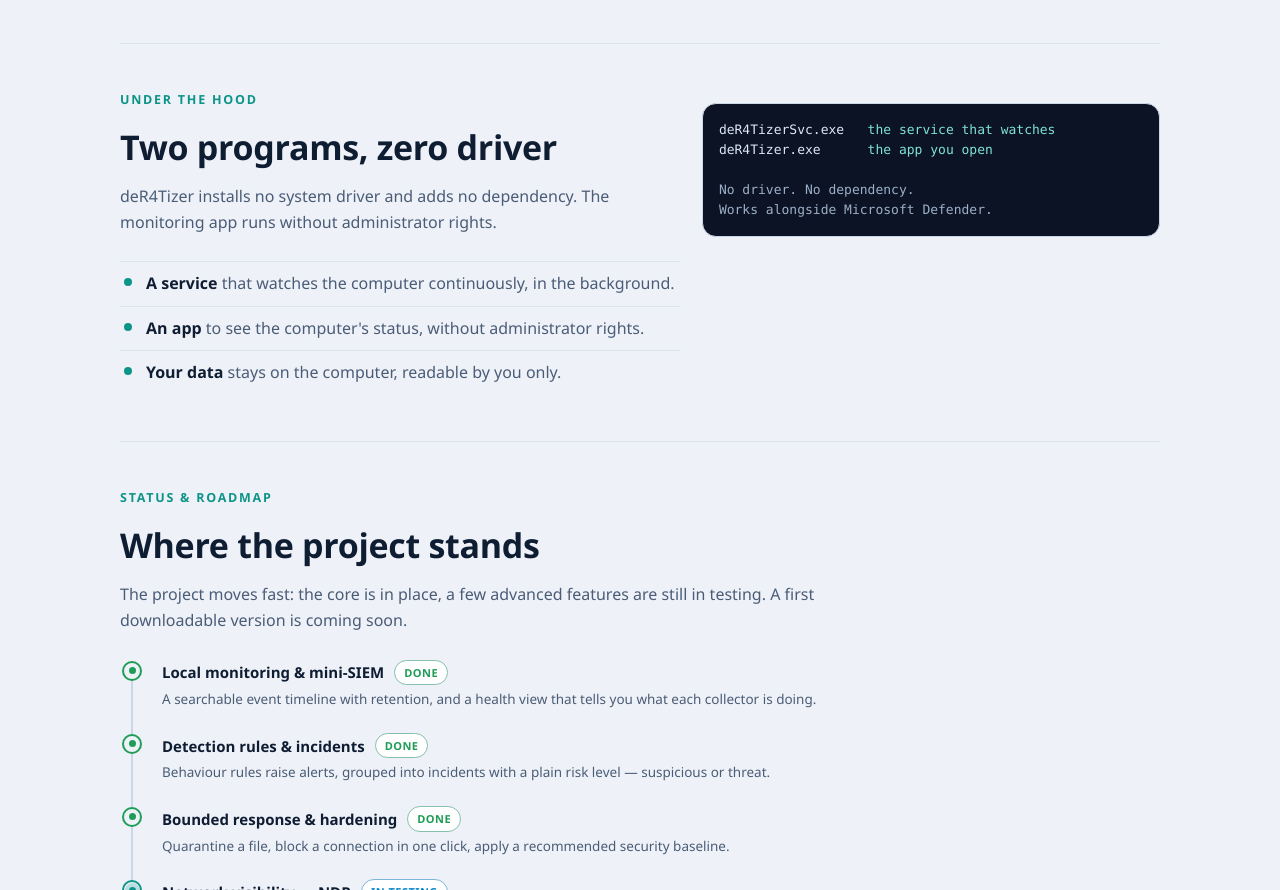
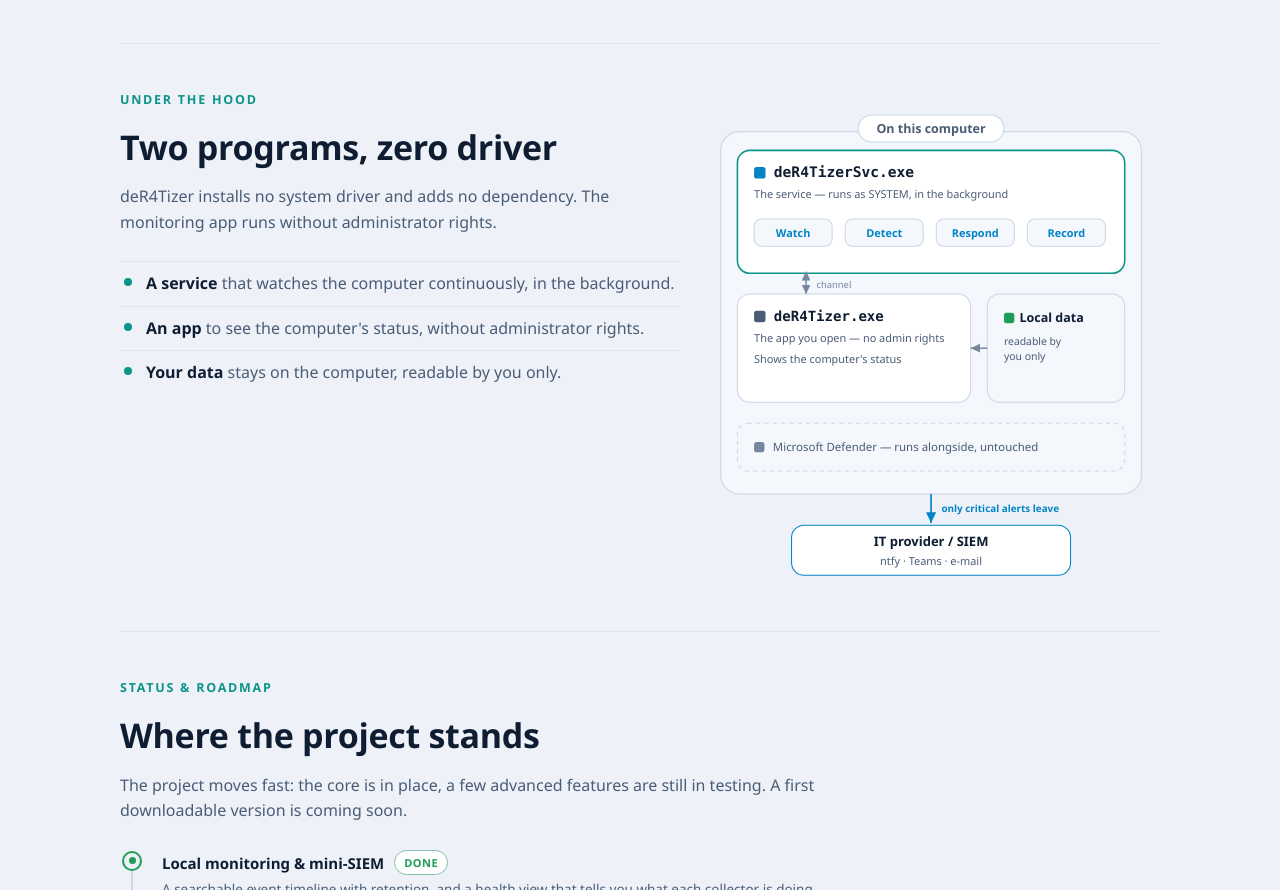
Before and after one commit to cryptobones-1337/deR4Tizer, a plain HTML site: page index.html in a window 1280 px wide. Shown: the part 3607-4497 px from the top of the page. Drawn offline with Linux system fonts and the light colour scheme.

Commit message:
Page : schéma d'architecture en building blocks (SVG, thème clair/sombre)
Remplace le bloc ASCII par un schéma SVG : service, application, données
locales, Defender à côté, et la seule sortie (alertes critiques) vers le
prestataire/SIEM. Couleurs via les variables de la page (clair/sombre auto).

Co-Authored-By: Claude Opus 4.8 <noreply@anthropic.com>

```diff
--- a/index.html
+++ b/index.html
@@ -389,11 +389,61 @@
           <li class="lang-en"><b>Your data</b> stays on the computer, readable by you only.</li>
         </ul>
       </div>
-      <pre aria-hidden="false">deR4TizerSvc.exe   <span style="color:#7fe3d4">the service that watches</span>
-deR4Tizer.exe      <span style="color:#7fe3d4">the app you open</span>
+      <svg class="archi-diagram" viewBox="0 0 440 476" role="img"
+           aria-label="Two programs on the computer: a service that runs as SYSTEM and watches, an app you open without admin rights, your data kept local and readable by you only, Microsoft Defender running alongside untouched, and only critical alerts leaving to the IT provider or SIEM.">
+        <defs>
+          <marker id="ah" markerWidth="9" markerHeight="9" refX="6.5" refY="3" orient="auto"><path d="M0 0 L6.5 3 L0 6 Z" fill="var(--accent2)"/></marker>
+          <marker id="ahm" markerWidth="9" markerHeight="9" refX="6.5" refY="3" orient="auto"><path d="M0 0 L6.5 3 L0 6 Z" fill="var(--faint)"/></marker>
+          <marker id="ahm2" markerWidth="9" markerHeight="9" refX="1.5" refY="3" orient="auto"><path d="M6.5 0 L0 3 L6.5 6 Z" fill="var(--faint)"/></marker>
+        </defs>
+        <!-- computer frame -->
+        <rect x="18" y="40" width="404" height="348" rx="18" fill="var(--card2)" stroke="var(--line2)"/>
+        <rect x="150" y="24" width="140" height="26" rx="13" fill="var(--card)" stroke="var(--line2)"/>
+        <text x="220" y="41" text-anchor="middle" font-size="12" font-weight="700" fill="var(--muted)">On this computer</text>
 
-<span style="color:#9db0c8">No driver. No dependency.</span>
-<span style="color:#9db0c8">Works alongside Microsoft Defender.</span></pre>
+        <!-- service -->
+        <rect x="34" y="58" width="372" height="118" rx="12" fill="var(--card)" stroke="var(--accent)" stroke-width="1.5"/>
+        <rect x="50" y="74" width="11" height="11" rx="2.5" fill="var(--accent2)"/>
+        <text x="69" y="84" font-size="14" font-weight="700" fill="var(--txt)" font-family="ui-monospace,Consolas,monospace">deR4TizerSvc.exe</text>
+        <text x="50" y="104" font-size="10.5" fill="var(--muted)">The service — runs as SYSTEM, in the background</text>
+        <g font-size="10.5" font-weight="700" text-anchor="middle" fill="var(--accent2)">
+          <rect x="50"    y="124" width="75" height="26" rx="7" fill="var(--card2)" stroke="var(--line2)"/><text x="87.5"  y="141">Watch</text>
+          <rect x="137.5" y="124" width="75" height="26" rx="7" fill="var(--card2)" stroke="var(--line2)"/><text x="175"   y="141">Detect</text>
+          <rect x="225"   y="124" width="75" height="26" rx="7" fill="var(--card2)" stroke="var(--line2)"/><text x="262.5" y="141">Respond</text>
+          <rect x="312.5" y="124" width="75" height="26" rx="7" fill="var(--card2)" stroke="var(--line2)"/><text x="350"   y="141">Record</text>
+        </g>
+
+        <!-- channel service <-> app -->
+        <line x1="100" y1="176" x2="100" y2="196" stroke="var(--faint)" stroke-width="1.4" marker-start="url(#ahm2)" marker-end="url(#ahm)"/>
+        <text x="110" y="190" font-size="9" fill="var(--faint)">channel</text>
+
+        <!-- app -->
+        <rect x="34" y="196" width="224" height="104" rx="12" fill="var(--card)" stroke="var(--line2)"/>
+        <rect x="50" y="212" width="11" height="11" rx="2.5" fill="var(--muted)"/>
+        <text x="69" y="222" font-size="13.5" font-weight="700" fill="var(--txt)" font-family="ui-monospace,Consolas,monospace">deR4Tizer.exe</text>
+        <text x="50" y="242" font-size="10.5" fill="var(--muted)">The app you open — no admin rights</text>
+        <text x="50" y="262" font-size="10.5" fill="var(--muted)">Shows the computer's status</text>
+
+        <!-- data -->
+        <rect x="274" y="196" width="132" height="104" rx="12" fill="var(--card2)" stroke="var(--line2)"/>
+        <rect x="290" y="214" width="10" height="10" rx="2.5" fill="var(--ok)"/>
+        <text x="305" y="223" font-size="12" font-weight="700" fill="var(--txt)">Local data</text>
+        <text x="290" y="245" font-size="10" fill="var(--muted)">readable by</text>
+        <text x="290" y="259" font-size="10" fill="var(--muted)">you only</text>
+        <line x1="274" y1="248" x2="258" y2="248" stroke="var(--faint)" stroke-width="1.4" marker-end="url(#ahm)"/>
+
+        <!-- defender -->
+        <rect x="34" y="320" width="372" height="46" rx="10" fill="var(--card2)" stroke="var(--line2)" stroke-dasharray="4 4"/>
+        <rect x="50" y="338" width="10" height="10" rx="2.5" fill="var(--faint)"/>
+        <text x="68" y="347" font-size="11" fill="var(--muted)">Microsoft Defender — runs alongside, untouched</text>
+
+        <!-- outbound -->
+        <line x1="220" y1="388" x2="220" y2="416" stroke="var(--accent2)" stroke-width="1.6" marker-end="url(#ah)"/>
+        <text x="230" y="405" font-size="9.5" font-weight="600" fill="var(--accent2)">only critical alerts leave</text>
+        <rect x="86" y="418" width="268" height="48" rx="12" fill="var(--card)" stroke="var(--accent2)"/>
+        <text x="220" y="438" text-anchor="middle" font-size="12.5" font-weight="700" fill="var(--txt)">IT provider / SIEM</text>
+        <text x="220" y="456" text-anchor="middle" font-size="10.5" fill="var(--muted)">ntfy · Teams · e-mail</text>
+      </svg>
     </div>
   </section>
 
```
